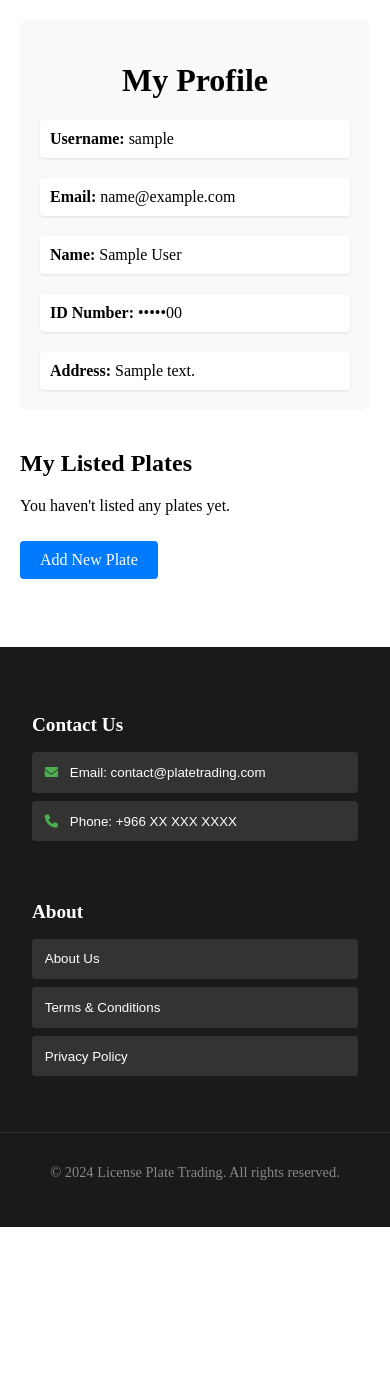
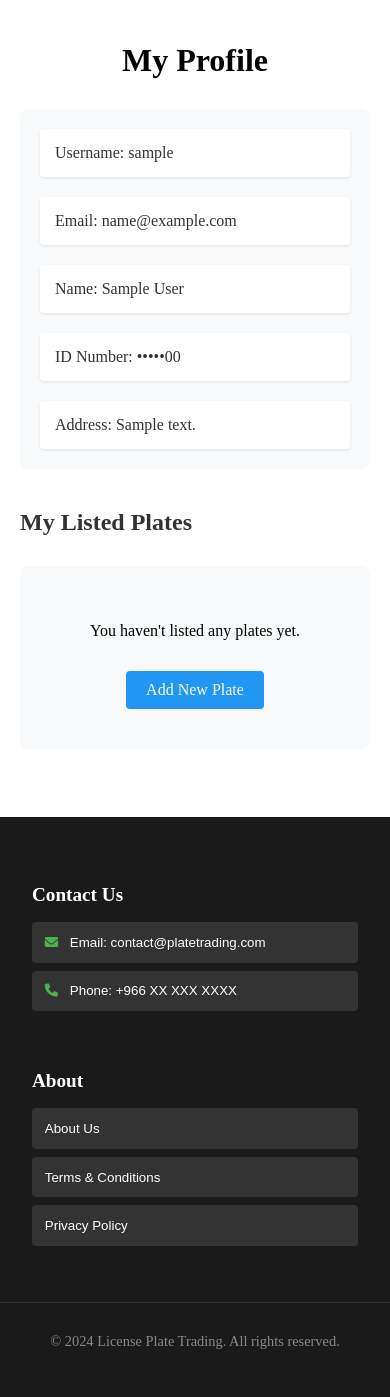
Before and after one commit to Saadank/IS499MYSQL, a FastAPI app: page /users/profile in a window 390 px wide. Shown: the part 71-1468 px from the top of the page. Before the commit the page ends 1298 px from the top, so only its background shows below. Run offline with FastAPI, Linux system fonts and the light colour scheme; the visitor is signed in with stand-in values (Sample User, id 1); tables that the repository leaves empty hold one stand-in row (values such as "Sample post").

Commit message:
Integrate letter mapping and enhance profile page layout
- Added standardized letter mapping from `LicensePlateService` to both the profile and wishlist pages for consistent representation of Arabic letters in English.
- Updated the profile page template to improve layout with a grid system and mini previews for listed plates.
- Enhanced CSS styles for better responsiveness and visual appeal across different devices.

```diff
--- a/routes/users.py
+++ b/routes/users.py
@@ -8,6 +8,7 @@
 from services.auth_service import get_current_user
 from models import User
 from utils.template_config import templates
+from services.license_plate_service import LicensePlateService
 
 router = APIRouter(prefix="/users", tags=["users"])
 
@@ -21,6 +22,13 @@
     user_service = UserService(db)
 
     user_data = user_service.get_user_profile_data(user_id)
+
+    # Use the standardized letter mapping from LicensePlateService
+    letter_english = LicensePlateService.LETTER_ENGLISH
+
+    # Add letter mapping to user data
+    user_data['letter_english'] = letter_english
+
     template_data = session_service.get_template_data(user_data)
 
     return templates.TemplateResponse("profile.html", template_data)
--- a/static/css/profile.css
+++ b/static/css/profile.css
@@ -4,74 +4,196 @@
     padding: 20px;
 }
 
-.user-info {
+.profile-title {
+    text-align: center;
+    margin-bottom: 30px;
+}
+
+.profile-grid {
+    display: grid;
+    grid-template-columns: repeat(auto-fit, minmax(300px, 1fr));
+    gap: 20px;
     background-color: #f8f9fa;
     padding: 20px;
     border-radius: 8px;
-    margin-bottom: 30px;
+    margin-bottom: 40px;
 }
 
-.profile-details {
-    display: grid;
-    grid-template-columns: repeat(auto-fit, minmax(250px, 1fr));
-    gap: 20px;
-    margin-top: 20px;
-}
-
-.profile-details p {
-    margin: 0;
-    padding: 10px;
-    background-color: white;
+.profile-item {
+    background: white;
+    padding: 15px;
     border-radius: 4px;
     box-shadow: 0 1px 3px rgba(0,0,0,0.1);
 }
 
-.my-listings {
-    margin-top: 40px;
+.profile-item span {
+    color: #333;
+    font-size: 1rem;
 }
 
-.listing-type {
-    display: inline-block;
-    padding: 4px 8px;
-    background-color: #007bff;
-    color: white;
-    border-radius: 4px;
-    font-size: 0.9em;
-    margin-bottom: 10px;
+.listings-title {
+    margin: 30px 0;
+    color: #333;
 }
 
-.plate-actions {
-    margin-top: 10px;
-    padding-top: 10px;
-    border-top: 1px solid #eee;
+.plates-grid {
+    display: grid;
+    grid-template-columns: repeat(auto-fill, minmax(280px, 1fr));
+    gap: 30px;
+    margin-top: 20px;
 }
 
-.button {
-    display: inline-block;
-    padding: 10px 20px;
-    background-color: #007bff;
-    color: white;
-    text-decoration: none;
-    border-radius: 4px;
-    margin-top: 10px;
+.plate-card {
+    background: white;
+    border-radius: 8px;
+    padding: 20px;
+    box-shadow: 0 2px 4px rgba(0,0,0,0.1);
+    display: flex;
+    flex-direction: column;
+    align-items: center;
+    gap: 15px;
 }
 
-.button:hover {
-    background-color: #0056b3;
+.plate-id {
+    font-size: 1.2rem;
+    color: #333;
+    margin: 10px 0;
+}
+
+.price {
+    font-size: 1.25rem;
+    color: #2196F3;
+    font-weight: bold;
+}
+
+.plate-code {
+    color: #666;
+    font-size: 0.9rem;
+}
+
+.buy-now-tag {
+    background: #e3f2fd;
+    color: #2196F3;
+    padding: 5px 10px;
+    border-radius: 4px;
+    font-size: 0.9rem;
+}
+
+.buy-now-price {
+    color: #333;
+    font-size: 1rem;
 }
 
 .remove-plate {
+    width: 100%;
+    padding: 10px;
     background-color: #dc3545;
     color: white;
     border: none;
-    padding: 8px 16px;
     border-radius: 4px;
     cursor: pointer;
-    margin-top: 10px;
-    width: 100%;
+    font-size: 1rem;
     transition: background-color 0.2s;
 }
 
 .remove-plate:hover {
     background-color: #c82333;
 }
+
+.no-listings {
+    text-align: center;
+    padding: 40px;
+    background: #f8f9fa;
+    border-radius: 8px;
+}
+
+.add-plate-button {
+    display: inline-block;
+    padding: 10px 20px;
+    background-color: #2196F3;
+    color: white;
+    text-decoration: none;
+    border-radius: 4px;
+    margin-top: 15px;
+    transition: background-color 0.2s;
+}
+
+.add-plate-button:hover {
+    background-color: #1976D2;
+}
+
+/* Mini plate preview styles from main.css */
+.mini-plate-preview {
+    border: 2px solid #000;
+    margin: 0.5rem auto;
+    padding: 0.2rem 0.6rem 0.2rem 0.2rem;
+    display: flex;
+    position: relative;
+    background: white;
+    width: 250px;
+    height: 35px;
+    font-family: "Segoe UI", Arial, sans-serif;
+    box-shadow: 0 2px 4px rgba(0,0,0,0.1);
+    border-radius: 2px;
+}
+
+.mini-plate-numbers {
+    flex: 2.2;
+    display: flex;
+    align-items: center;
+    justify-content: center;
+}
+
+.mini-plate-letters {
+    flex: 0.8;
+    border-left: 2px solid #000;
+    display: flex;
+    align-items: center;
+    justify-content: center;
+}
+
+.mini-plate-preview .arabic-row,
+.mini-plate-preview .english-row {
+    display: flex;
+    justify-content: center;
+    align-items: center;
+    height: 14px;
+    gap: 0.3rem;
+}
+
+.mini-plate-preview .arabic-row {
+    border-bottom: 1px solid rgba(0,0,0,0.2);
+    font-family: "Traditional Arabic", "Segoe UI", Arial, sans-serif;
+    font-size: 0.8rem;
+    font-weight: bold;
+    color: #333;
+    margin-bottom: 2px;
+}
+
+.mini-plate-preview .english-row {
+    font-size: 0.65rem;
+    font-weight: 600;
+    color: #444;
+}
+
+.mini-ksa {
+    position: absolute;
+    right: 0;
+    top: 0;
+    bottom: 0;
+    width: 0.6rem;
+    display: flex;
+    flex-direction: column;
+    justify-content: center;
+    align-items: center;
+    border-left: 2px solid #000;
+    background: white;
+    font-weight: 600;
+    font-size: 0.3rem;
+    gap: 1px;
+}
+
+.mini-ksa span {
+    line-height: 1;
+    color: #333;
+}
--- a/templates/profile.html
+++ b/templates/profile.html
@@ -8,52 +8,82 @@
 
 {% block content %}
 <div class="profile-section">
-    <div class="user-info">
-        <h1>My Profile</h1>
-        <div class="profile-details">
-            <p><strong>Username:</strong> {{ user.username }}</p>
-            <p><strong>Email:</strong> {{ user.email }}</p>
-            <p><strong>Name:</strong> {{ user.firstname }} {{ user.lastname }}</p>
-            <p><strong>ID Number:</strong> {% if user.idnumber %}•••••{{ user.idnumber[-2:] }}{% endif %}</p>
-            <p><strong>Address:</strong> {{ user.address }}</p>
+    <h1 class="profile-title">My Profile</h1>
+    <div class="profile-grid">
+        <div class="profile-item">
+            <span>Username: {{ user.username }}</span>
+        </div>
+        <div class="profile-item">
+            <span>Email: {{ user.email }}</span>
+        </div>
+        <div class="profile-item">
+            <span>Name: {{ user.firstname }} {{ user.lastname }}</span>
+        </div>
+        <div class="profile-item">
+            <span>ID Number: {% if user.idnumber %}•••••{{ user.idnumber[-2:] }}{% endif %}</span>
+        </div>
+        <div class="profile-item">
+            <span>Address: {{ user.address }}</span>
         </div>
     </div>
 
-    <div class="my-listings">
-        <h2>My Listed Plates</h2>
+    <h2 class="listings-title">My Listed Plates</h2>
     {% if listings %}
         <div class="plates-grid">
             {% for plate in listings %}
-                <div class="plate-card" data-plate-id="{{ plate.plateID }}">
-                    {% if plate.image_path %}
-                        <div class="plate-image">
-                            <img src="{{ plate.image_path }}" alt="License Plate {{ plate.plateNumber }}{{ plate.plateLetter }}">
+            <div class="plate-card">
+                <div class="mini-plate-preview">
+                    <div class="mini-plate-numbers">
+                        <div class="number-display">
+                            <div class="arabic-row">
+                                {% for digit in plate.plateNumber %}
+                                <span>{{ digit|arabic_numbers }}</span>
+                                {% endfor %}
                             </div>
-                    {% endif %}
-                    <div class="plate-number">{{ plate.plateNumber }}{{ plate.plateLetter }}</div>
+                            <div class="english-row">
+                                {% for digit in plate.plateNumber %}
+                                <span>{{ digit }}</span>
+                                {% endfor %}
+                            </div>
+                        </div>
+                    </div>
+                    <div class="mini-plate-letters">
+                        <div class="letter-display">
+                            <div class="arabic-row">
+                                {% for letter in plate.plateLetter %}
+                                <span>{{ letter }}</span>
+                                {% endfor %}
+                            </div>
+                            <div class="english-row">
+                                {% for letter in plate.plateLetter %}
+                                <span>{{ letter_english[letter] }}</span>
+                                {% endfor %}
+                            </div>
+                        </div>
+                    </div>
+                    <div class="mini-ksa">
+                        <span>K</span>
+                        <span>S</span>
+                        <span>A</span>
+                    </div>
+                </div>
+                <p class="plate-id">{{ plate.plateNumber }}{{ plate.plateLetter }}</p>
                 <p class="price">{{ "%.2f"|format(plate.price) }} SAR</p>
-                    {% if plate.description %}
-                        <p class="description">{{ plate.description }}</p>
-                    {% endif %}
-                    <div class="plate-actions">
-                        <span class="listing-type">{{ plate.listing_type }}</span>
+                <p class="plate-code">{{ plate.plateID }}</p>
                 {% if plate.listing_type == 'buy_now' %}
-                            <p>Buy Now Price: {{ "%.2f"|format(plate.buy_now_price) }} SAR</p>
-                        {% elif plate.listing_type == 'auction' %}
-                            <p>Starting Price: {{ "%.2f"|format(plate.auction_start_price) }} SAR</p>
-                        {% else %}
-                            <p>Minimum Offer: {{ "%.2f"|format(plate.minimum_offer_price) }} SAR</p>
+                    <div class="buy-now-tag">buy_now</div>
+                    <p class="buy-now-price">Buy Now Price: {{ "%.2f"|format(plate.buy_now_price) }} SAR</p>
                 {% endif %}
                 <button class="remove-plate" data-plate-id="{{ plate.plateID }}">Remove Plate</button>
-                    </div>
             </div>
             {% endfor %}
         </div>
     {% else %}
+        <div class="no-listings">
             <p>You haven't listed any plates yet.</p>
-            <a href="{{ url_for('add_plate_page') }}" class="button">Add New Plate</a>
+            <a href="{{ url_for('add_plate_page') }}" class="add-plate-button">Add New Plate</a>
+        </div>
     {% endif %}
-    </div>
 </div>
 
 <script src="{{ url_for('static', path='js/profile.js') }}"></script>
```
Also changed, not shown: routes/wishlist.py (+3 -7 lines). Lines whose indentation alone changed are shown as unchanged.
